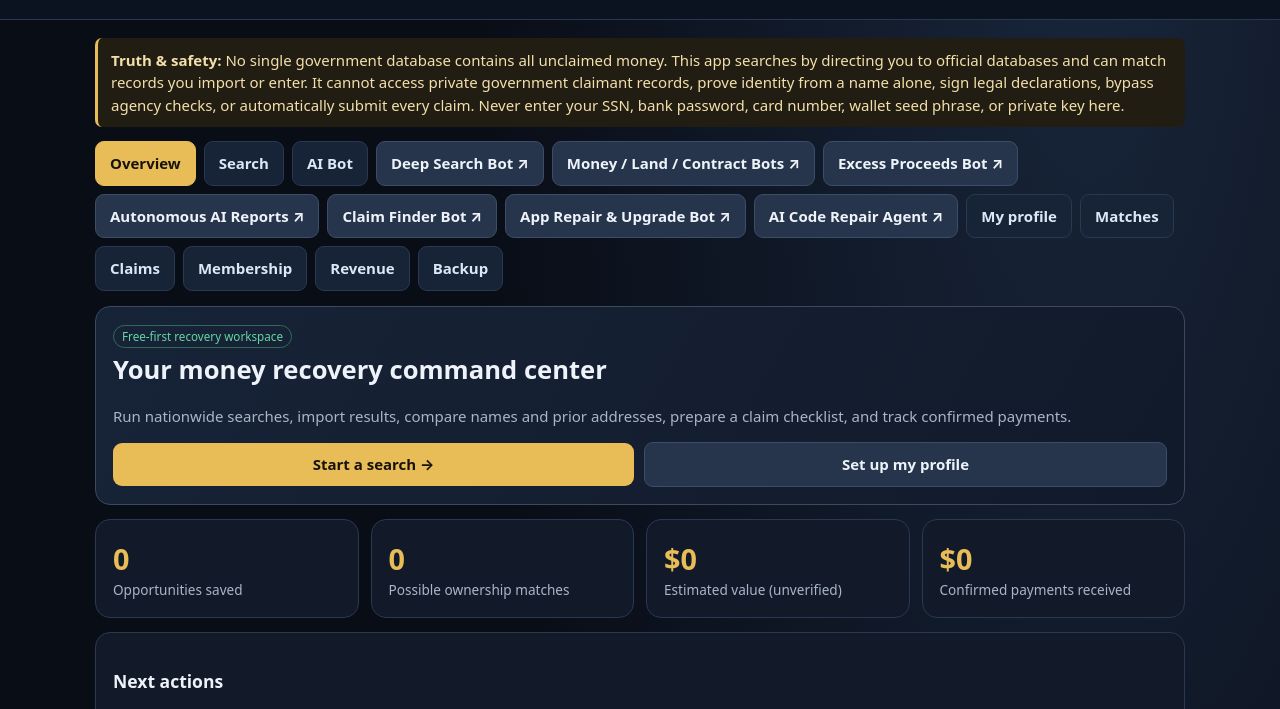
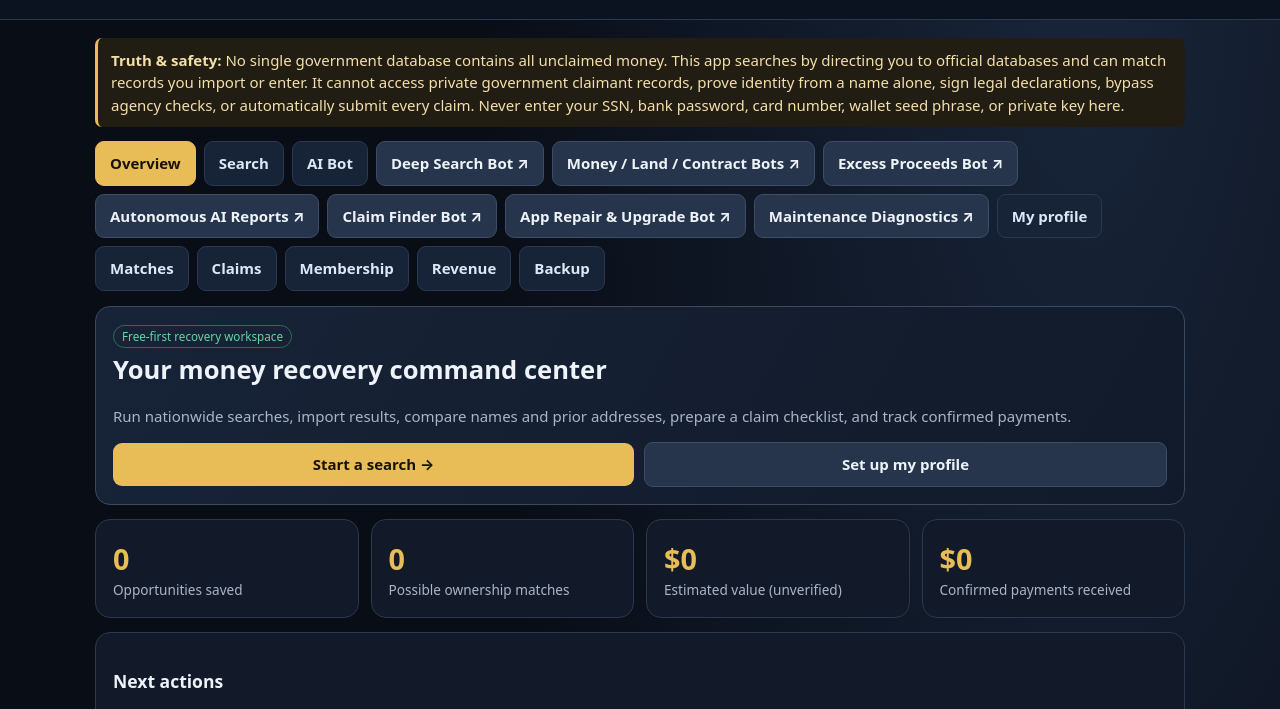
Before and after one commit to justinhiott2/alwayson-ai, a plain HTML site: page money-hunter/index.html in a window 1280 px wide. Shown: the part 81-790 px from the top of the page. Drawn offline with Linux system fonts and the light colour scheme.

Commit message:
fix: replace obsolete AI repair workflow link

```diff
--- a/money-hunter/index.html
+++ b/money-hunter/index.html
@@ -8,7 +8,7 @@
 <header><h1>✦ MONEY HUNTER AI</h1><p>Find potential funds • Verify ownership • Prepare claims • Track recovery</p></header>
 <main class="wrap">
 <div class="notice"><b>Truth & safety:</b> No single government database contains all unclaimed money. This app searches by directing you to official databases and can match records you import or enter. It cannot access private government claimant records, prove identity from a name alone, sign legal declarations, bypass agency checks, or automatically submit every claim. Never enter your SSN, bank password, card number, wallet seed phrase, or private key here.</div>
-<nav class="nav no-print"><button class="active" data-tab="home">Overview</button><button data-tab="search">Search</button><button data-tab="bot">AI Bot</button><a class="btn secondary" href="./deep-scan.html">Deep Search Bot ↗</a><a class="btn secondary" href="./bots/index.html">Money / Land / Contract Bots ↗</a><a class="btn secondary" href="./bots/excess-proceeds-recovery.html">Excess Proceeds Bot ↗</a><a class="btn secondary" href="./agents/index.html">Autonomous AI Reports ↗</a><a class="btn secondary" href="./claim-finder.html">Claim Finder Bot ↗</a><a class="btn secondary" href="./maintenance.html">App Repair & Upgrade Bot ↗</a><a class="btn secondary" href="https://github.com/justinhiott2/alwayson-ai/blob/main/.github/workflows/ai-code-repair.yml">AI Code Repair Agent ↗</a><button data-tab="profile">My profile</button><button data-tab="matches">Matches</button><button data-tab="claims">Claims</button><button data-tab="pricing">Membership</button><button data-tab="revenue">Revenue</button><button data-tab="settings">Backup</button></nav>
+<nav class="nav no-print"><button class="active" data-tab="home">Overview</button><button data-tab="search">Search</button><button data-tab="bot">AI Bot</button><a class="btn secondary" href="./deep-scan.html">Deep Search Bot ↗</a><a class="btn secondary" href="./bots/index.html">Money / Land / Contract Bots ↗</a><a class="btn secondary" href="./bots/excess-proceeds-recovery.html">Excess Proceeds Bot ↗</a><a class="btn secondary" href="./agents/index.html">Autonomous AI Reports ↗</a><a class="btn secondary" href="./claim-finder.html">Claim Finder Bot ↗</a><a class="btn secondary" href="./maintenance.html">App Repair & Upgrade Bot ↗</a><a class="btn secondary" href="./maintenance.html">Maintenance Diagnostics ↗</a><button data-tab="profile">My profile</button><button data-tab="matches">Matches</button><button data-tab="claims">Claims</button><button data-tab="pricing">Membership</button><button data-tab="revenue">Revenue</button><button data-tab="settings">Backup</button></nav>
 <section id="home" class="tabs active">
 <div class="panel hero"><span class="tag green">Free-first recovery workspace</span><h2>Your money recovery command center</h2><p class="muted">Run nationwide searches, import results, compare names and prior addresses, prepare a claim checklist, and track confirmed payments.</p><div class="row"><button onclick="showTab('search')">Start a search →</button><button class="secondary" onclick="showTab('profile')">Set up my profile</button></div></div>
 <div class="grid">
```
